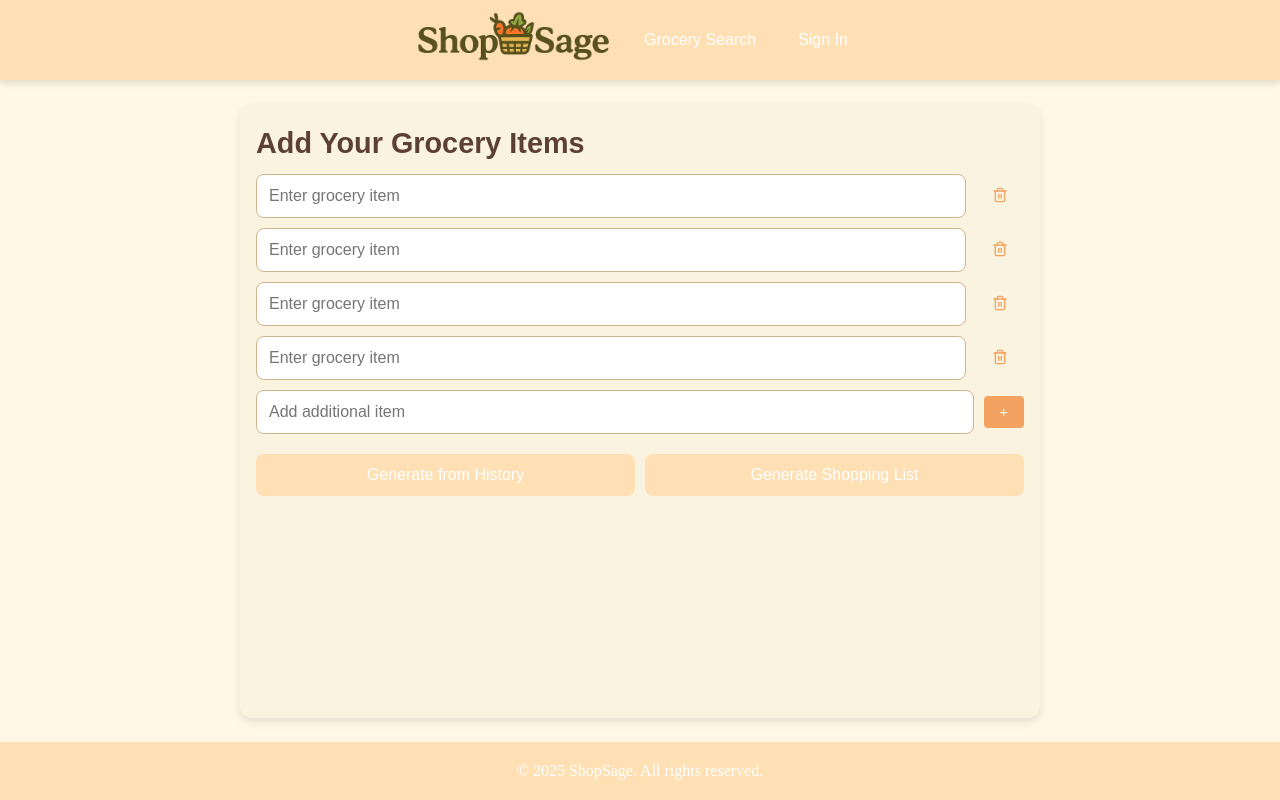
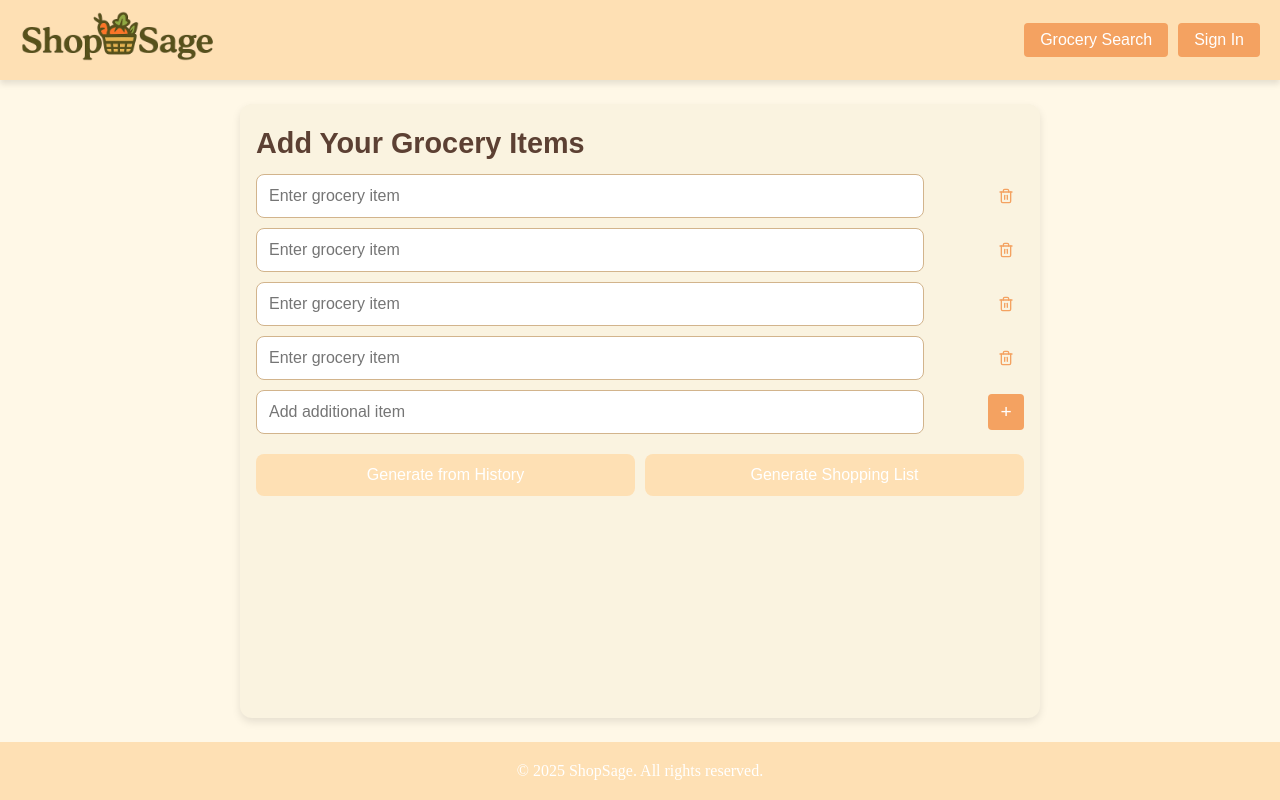
Before and after one commit to fu351/ShopSage-seniordesignproject, a Next.js app in the folder apps/frontend/: page /recommendation in a window 1280 px wide. Built offline with nearby package versions, Linux system fonts and the light colour scheme.

Commit message:
Styling Change

```diff
--- a/apps/frontend/app/globals.css
+++ b/apps/frontend/app/globals.css
@@ -37,23 +37,95 @@ body {
 /* Header */
 .header {
   display: flex;
-  justify-content: center;
+  justify-content: space-between;
   align-items: center;
   height: 80px;
   background-color: var(--primary-green);
   color: #fff;
   box-shadow: 0 4px 6px rgba(0, 0, 0, 0.1);
+  padding: 0 20px;
 }
 
 .logo-centered {
   height: 50px;
-  margin-right: 16px;
+  cursor: pointer;
 }
 
 .title-text {
-  font-family: var(--heading-font);
-  font-size: 1.8rem;
-  font-weight: bold;
+  display: none;
+}
+
+/* Home button styling */
+.home-button {
+  background-color: var(--primary-green);
+  color: white;
+  padding: 12px 24px;
+  border: none;
+  border-radius: 8px;
+  font-size: 1rem;
+  cursor: pointer;
+  transition: background-color 0.3s ease;
+}
+
+.home-button:hover {
+  background-color: var(--dark-brown);
+}
+
+.home-button.secondary {
+  background-color: var(--accent-orange);
+}
+
+.home-button.secondary:hover {
+  background-color: #e76f51;
+}
+
+/* Navigation Button in Grocery List Builder */
+.home-nav-button {
+  background-color: var(--primary-green);
+  color: white;
+  padding: 8px 16px;
+  border: none;
+  border-radius: 8px;
+  font-size: 1rem;
+  cursor: pointer;
+  transition: background-color 0.3s ease;
+}
+
+.home-nav-button:hover {
+  background-color: var(--dark-brown);
+}
+
+/* Sign-in button with square background */
+.sign-in-btn {
+  background-color: var(--accent-orange);
+  border-radius: 4px;
+}
+
+.sign-in-btn:hover {
+  background-color: #e76f51;
+}
+
+/* Button Colors - updating hover states */
+.add-button:hover,
+.reload-button:hover,
+.view-similar:hover {
+  background-color: var(--dark-brown);
+}
+
+.remove-button:hover {
+  color: var(--dark-brown);
+  background-color: #fed7d7;
+}
+
+/* Add hover-orange utility class */
+.hover-orange:hover {
+  background-color: var(--accent-orange) !important;
+}
+
+/* Update remove-button hover style */
+.remove-button.hover-orange:hover {
+  color: var(--accent-orange);
+  background-color: #fed7d7;
 }
 
 /* Main Content Area */
@@ -189,20 +261,9 @@ body {
   transition: background-color 0.3s ease;
 }
 
-.add-button:hover,
-.reload-button:hover,
-.view-similar:hover {
-  background-color: #e76f51; /* Darker orange on hover */
-}
-
 .remove-button {
   background: transparent;
   color: var(--accent-orange);
-}
-
-.remove-button:hover {
-  color: #e76f51;
-  background-color: #fed7d7; /* Light red background on hover */
 }
 
 /* Shopping List */
@@ -309,20 +370,11 @@ body {
   color: #fff;
 }
 
-.view-similar:hover {
-  background-color: #e76f51;
-}
-
 .remove-button {
   background: transparent;
   color: var(--accent-orange);
   border: none;
   cursor: pointer;
-}
-
-.remove-button:hover {
-  color: #e76f51;
-  background-color: #fed7d7;
 }
 
 .add-button.disabled {
@@ -443,21 +495,6 @@ body {
   color: var(--primary-green);
 }
 
-.home-nav-button {
-  background-color: var(--primary-green);
-  color: white;
-  padding: 8px 16px;
-  border: none;
-  border-radius: 8px;
-  font-size: 1rem;
-  cursor: pointer;
-  transition: background-color 0.3s ease;
-}
-
-.home-nav-button:hover {
-  background-color: #7aa77a;
-}
-
 .home-main {
   text-align: center;
   max-width: 600px;
@@ -475,49 +512,10 @@ body {
   justify-content: center;
 }
 
-.home-button {
-  background-color: var(--primary-green);
-  color: white;
-  padding: 12px 24px;
-  border: none;
-  border-radius: 8px;
-  font-size: 1rem;
-  cursor: pointer;
-  transition: background-color 0.3s ease;
-}
-
-.home-button:hover {
-  background-color: #7aa77a;
-}
-
-.home-button.secondary {
-  background-color: var(--accent-orange);
-}
-
-.home-button.secondary:hover {
-  background-color: #e76f51;
-}
-
 .home-footer {
   margin-top: 32px;
   font-size: 0.9rem;
   color: var(--dark-brown);
-}
-
-/* Navigation Button in Grocery List Builder */
-.home-nav-button {
-  background-color: var(--primary-green);
-  color: white;
-  padding: 8px 16px;
-  border: none;
-  border-radius: 8px;
-  font-size: 1rem;
-  cursor: pointer;
-  transition: background-color 0.3s ease;
-}
-
-.home-nav-button:hover {
-  background-color: #7aa77a;
 }
 
 /* Login Modal */
@@ -668,3 +666,25 @@ body {
 .history-item li {
   margin-bottom: 5px;
 }
+
+/* Grocery item input styles */
+.grocery-button-container {
+  display: flex;
+  gap: 5px;
+  min-width: 80px; /* Fixed width for button container */
+  justify-content: flex-end; /* Align buttons to the right */
+  margin-left: 10px; /* Add space between input and buttons */
+}
+
+.square-button {
+  width: 36px;
+  height: 36px;
+  display: flex;
+  align-items: center;
+  justify-content: center;
+  padding: 0 !important; /* Override default padding */
+  font-size: 1.2rem;
+  aspect-ratio: 1/1;
+}
+
+/* Other existing styles remain the same */
--- a/apps/frontend/config.js
+++ b/apps/frontend/config.js
@@ -1,6 +1,6 @@
 const config = {
-    //apiBaseUrl: "http://localhost:5000/api",
-    apiBaseUrl: "/api",
+    apiBaseUrl: "http://localhost:5000/api",
+    // apiBaseUrl: "/api",
   };
 
   export default config;
```
Also changed, not shown: apps/frontend/app/list_gen/page.js (+147 -6 lines).
